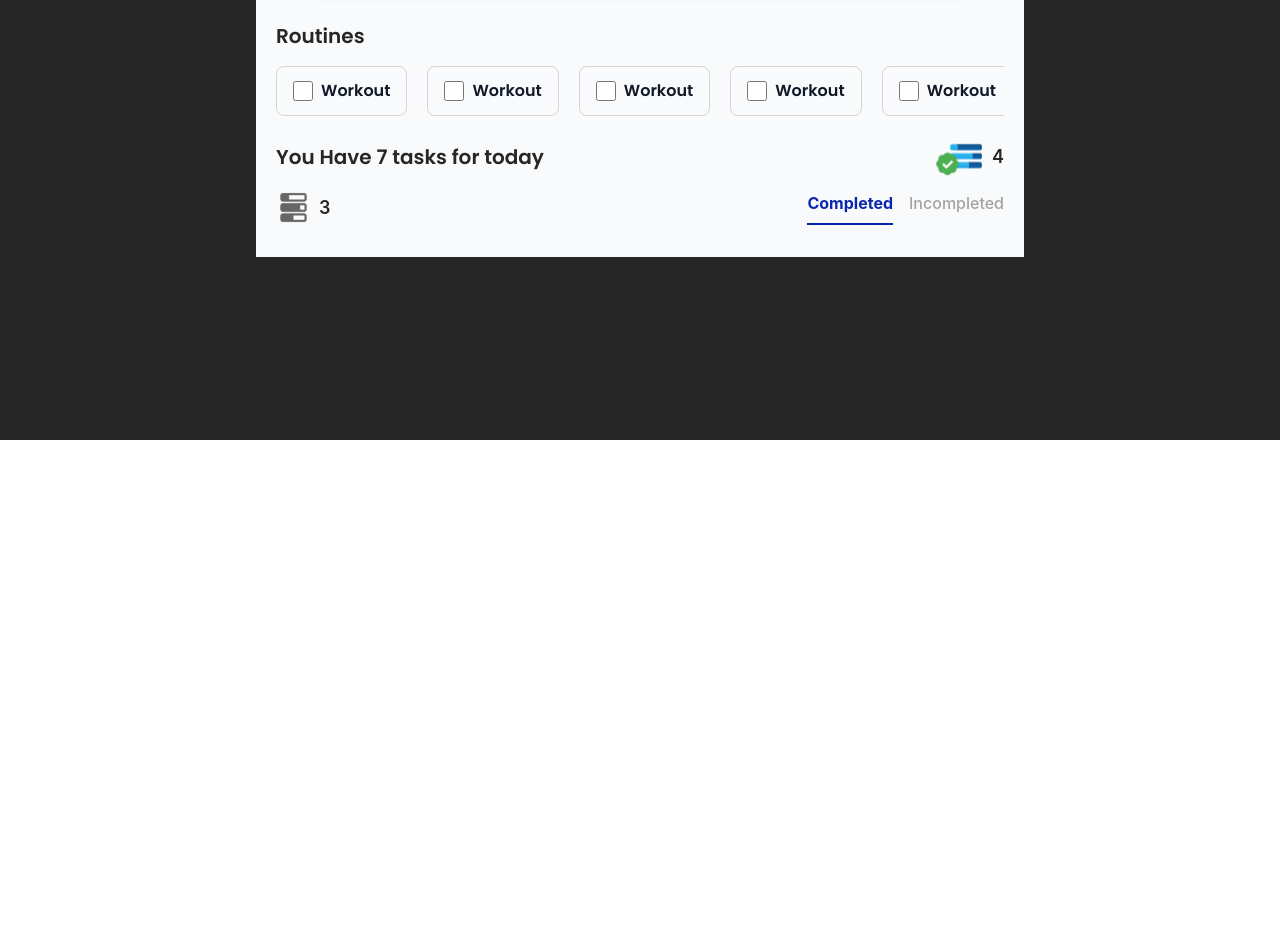
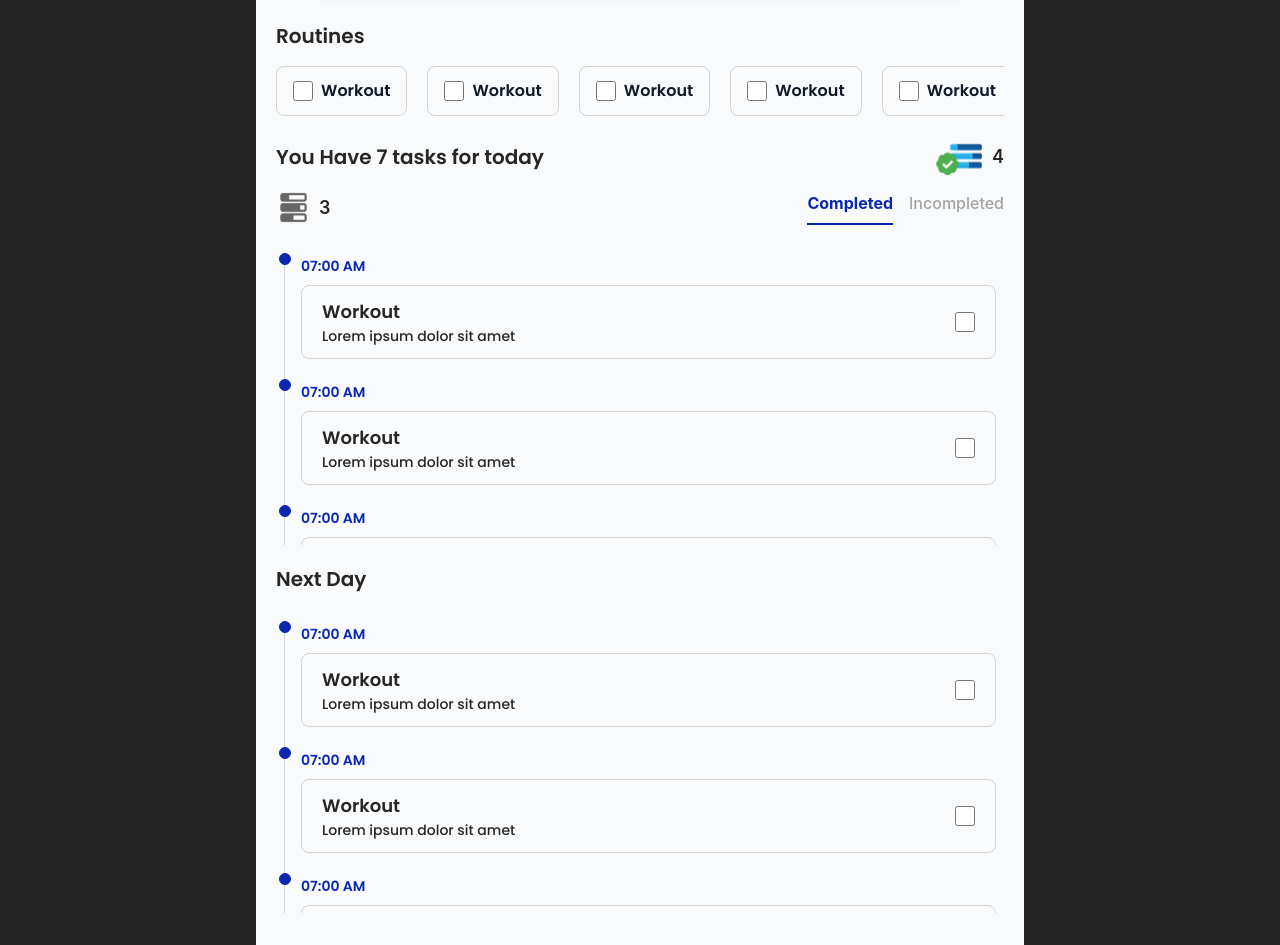
Before and after one commit to hikmahabdillah/SecoBrain_ToDoListApp-v2, a React (Vite) app: page / in a window 1280 px wide. Shown: the part 360-1305 px from the top of the page. Before the commit the page ends 800 px from the top, so only its background shows below. Built offline with nearby package versions, Linux system fonts and the light colour scheme.

Commit message:
add Task Section(Today Task & Next Day Task)

```diff
--- /dev/null
+++ b/src/components/molecules/TaskCard.jsx
@@ -0,0 +1,17 @@
+const TaskCard = () => {
+  return (
+    <div className="mt-2 flex items-center justify-between py-3 px-5 rounded-lg border gap-5 border-neutral-300 text-neutral-800 cursor-pointer">
+      <div className="task-content leading-none">
+        <h2 className="font-poppins font-semibold text-lg">Workout</h2>
+        <p className="font-poppins font-medium text-sm">Lorem ipsum dolor sit amet</p>
+      </div>
+      <input
+        id="1"
+        type="checkbox"
+        className="size-5 text-blue-600 bg-gray-200 border-gray-300 rounded-md focus:ring-blue-500 focus:ring-2"
+      />
+    </div>
+  )
+}
+
+export default TaskCard;
--- /dev/null
+++ b/src/components/templates/TaskAndTime.jsx
@@ -0,0 +1,15 @@
+import TaskCard from "../molecules/TaskCard";
+
+const TaskAndTime = () => {
+  return (
+    <li className="mb-5 ms-4 text-left">
+    <div className="absolute w-3 h-3 bg-[#0A26AE] rounded-full -start-1.5 border border-white dark:border-[#0A26AE]" />
+    <span className="mb-1 text-sm font-semibold font-poppins leading-none text-[#0A26AE]">
+      07:00 AM
+    </span>
+    <TaskCard />
+  </li>
+  )
+}
+
+export default TaskAndTime;
--- /dev/null
+++ b/src/components/templates/TaskContent.jsx
@@ -0,0 +1,19 @@
+import TaskAndTime from "./TaskAndTime";
+
+const TaskContent = () => {
+  const tasksList = [];
+
+  for (let i = 1; i <= 5; i++) {
+    tasksList.push(<TaskAndTime key={i} />);
+  }
+  return (
+    <div className="task-content p-2 max-h-[300px] h-full overflow-auto relative">
+    {/* <div className="gradient-overlay" /> */}
+      <ol className="relative border-s border-gray-300 ">
+        {tasksList}
+      </ol>
+    </div>
+  );
+};
+
+export default TaskContent;
--- a/src/components/templates/TaskSection.jsx
+++ b/src/components/templates/TaskSection.jsx
@@ -1,9 +1,14 @@
+import HeadPerSection from "../molecules/HeadPerSection";
+import TaskContent from "./TaskContent";
 import TaskHeader from "./TaskHeader";
 
 const TaskSection = () => {
   return (
-    <section id="task" className="w-full">
+    <section id="task" className="w-full flex flex-col gap-5">
       <TaskHeader/>
+      <TaskContent/>
+      <HeadPerSection>Next Day</HeadPerSection>
+      <TaskContent/>
     </section>
   )
 }
--- a/src/index.css
+++ b/src/index.css
@@ -9,18 +9,24 @@
   .deactive-tabs{
     @apply text-neutral-400 pb-2 font-medium border-b-2 border-b-transparent;
   }
+
+  .gradient-overlay{
+    content: '';
+    position: absolute;
+    left: 0;
+    right: 0;
+    bottom: 0; /* Bottom Overlay */
+    height: 30px;
+    pointer-events: none;
+    z-index:1;
+    @apply bg-gradient-to-t from-slate-50 to-transparent;
+  }
 }
 
 :root {
   font-family: Inter, system-ui, Avenir, Helvetica, Arial, sans-serif;
   line-height: 1.5;
   font-weight: 400;
-}
-
-#root {
-  max-width: 1280px;
-  /* padding: 2rem; */
-  text-align: center;
 }
 
 a {
@@ -42,25 +48,6 @@ h1 {
   line-height: 1.1;
 }
 
-/* button {
-  border-radius: 8px;
-  border: 1px solid transparent;
-  padding: 0.6em 1.2em;
-  font-size: 1em;
-  font-weight: 500;
-  font-family: inherit;
-  background-color: #1a1a1a;
-  cursor: pointer;
-  transition: border-color 0.25s;
-}
-button:hover {
-  border-color: #646cff;
-}
-button:focus,
-button:focus-visible {
-  outline: 4px auto -webkit-focus-ring-color;
-} */
-
 @media (prefers-color-scheme: light) {
   :root {
     color: #213547;
```
